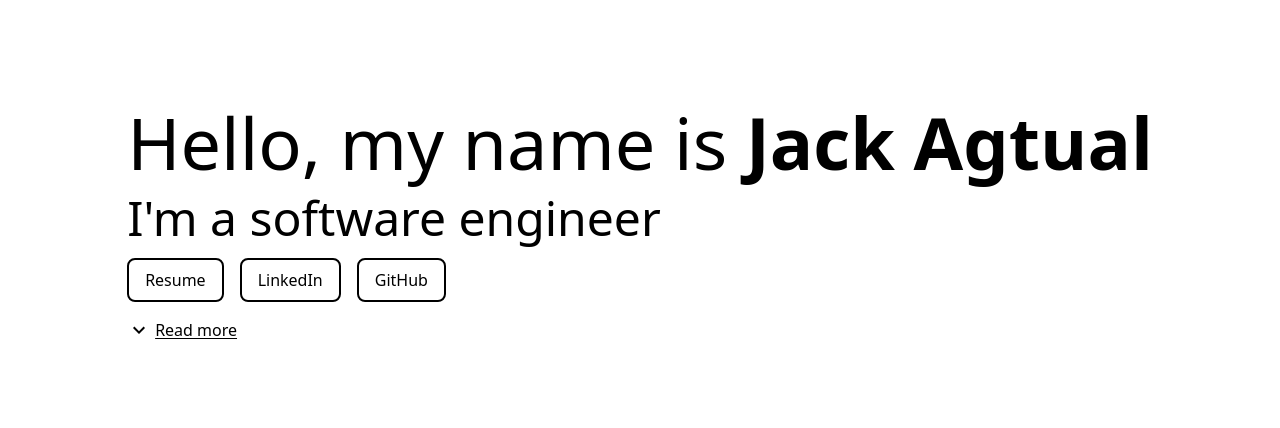
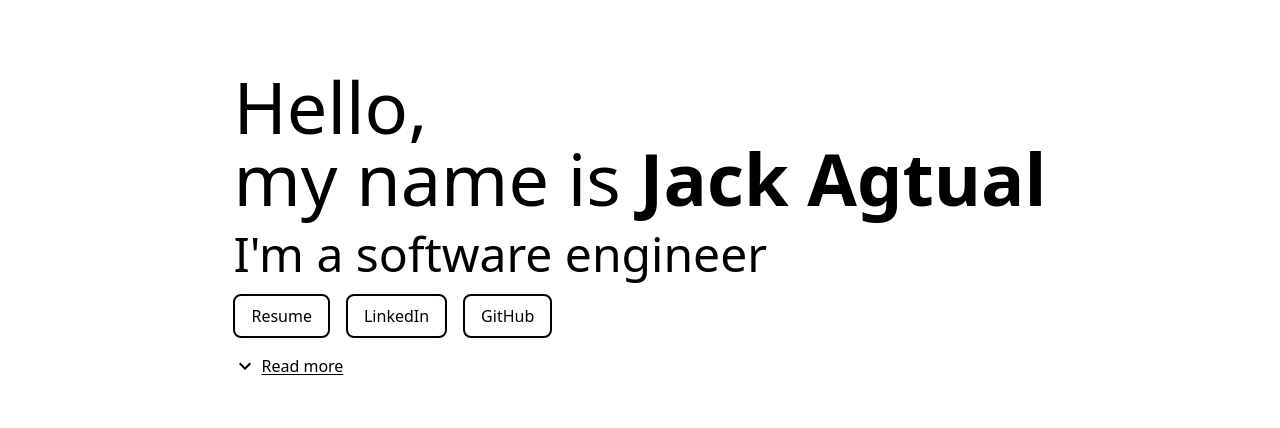
Before and after one commit to JackAgtual/Portfolio, a React (Vite) app: page / in a window 1280 px wide. Shown: the part 208-636 px from the top of the page. Built offline with nearby package versions, Linux system fonts and the light colour scheme; no server answers.

Commit message:
Changing alignment in Home section

```diff
--- a/src/components/Home.tsx
+++ b/src/components/Home.tsx
@@ -31,17 +31,27 @@ function Home({ readMoreRef, offsetRef }: HomeProps, ref: ForwardedRef<HTMLDivEl
   }
 
   return (
-    <div ref={ref} className="flex flex-col items-center justify-center h-main-vh">
-      <div className="flex flex-col items-center md:items-start space-y-4 mx-4">
-        <h1 className="text-center md:text-left text-5xl md:text-6xl lg:text-7xl">
-          Hello, my name is <span className="font-bold">Jack Agtual</span>
+    <div
+      ref={ref}
+      className="flex flex-col items-center justify-center h-main-vh mx-auto"
+    >
+      <div className="flex flex-col md:items-start space-y-4">
+        <h1 className="text-5xl md:text-6xl lg:text-7xl">
+          Hello, <br /> my name is <span className="font-bold">Jack Agtual</span>
         </h1>
-        <h2 className="text-center text-3xl md:text-4xl lg:text-5xl font-light">
+        <h2 className="text-3xl md:text-4xl lg:text-5xl font-light">
           I'm a software engineer
         </h2>
-        <div className="flex flex-col md:flex-row gap-y-3 gap-x-4">
+        <div className="flex gap-x-4">
           {links.map((link) => {
-            return <LinkButton key={link.name} name={link.name} href={link.href} />
+            return (
+              <LinkButton
+                key={link.name}
+                name={link.name}
+                href={link.href}
+                className="max-sm:text-sm"
+              />
+            )
           })}
         </div>
         <button onClick={handleReadMoreClick} className="flex items-center space-x-1">
```
